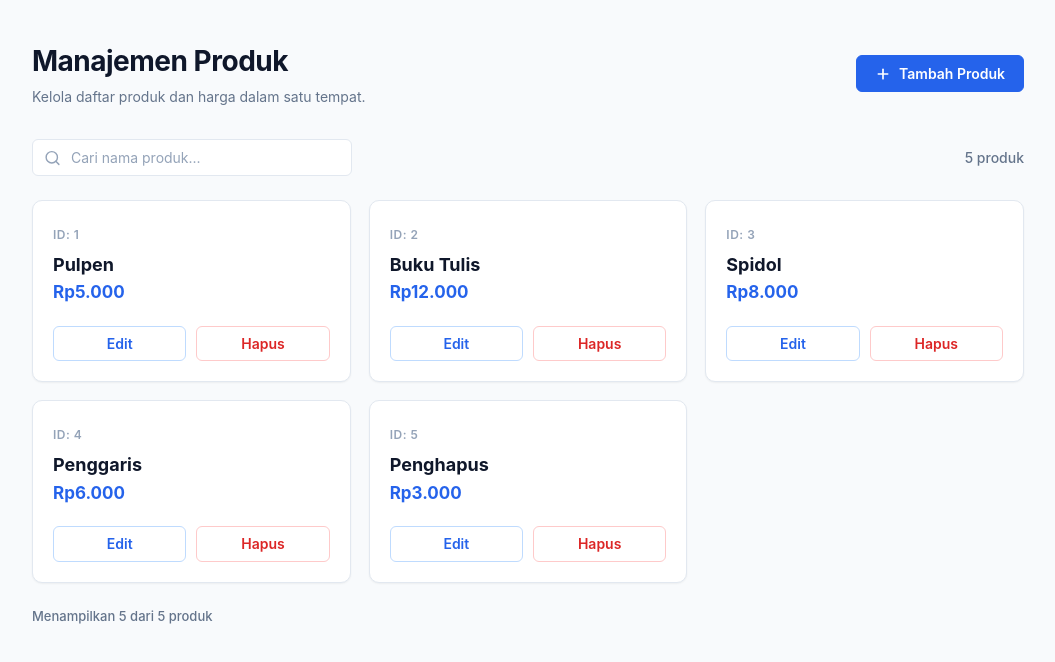
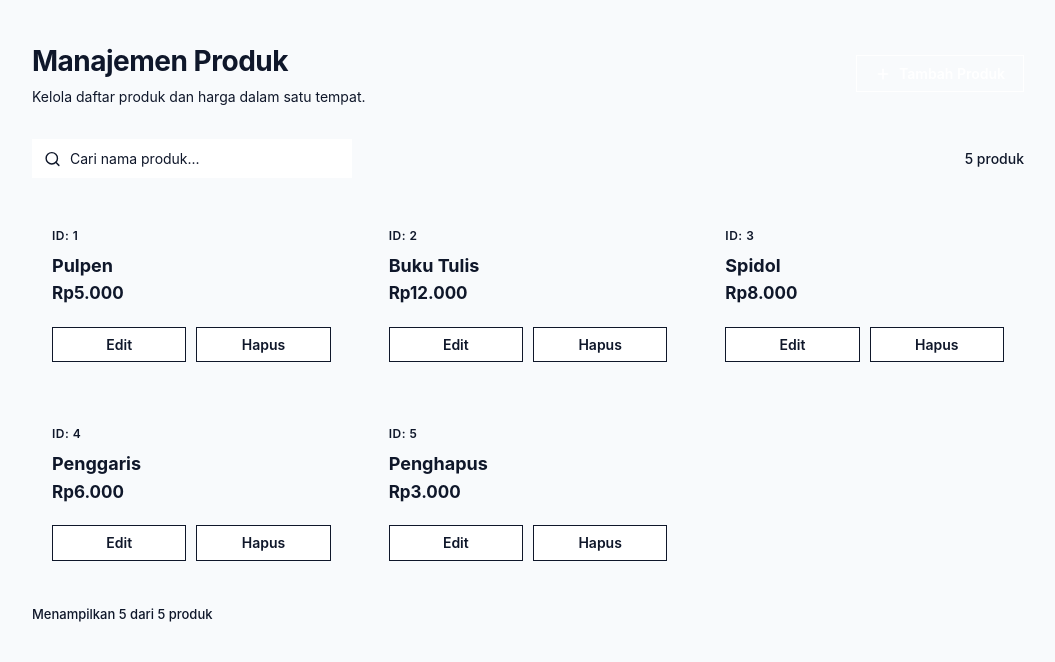
Before and after one commit to s4tr10/Pemweb-Tugas-3-React, a React (Vite) app in the folder tugas-3-react/: page / in a window 1280 px wide. Shown: the top 662 px of the page, without its empty margins (112-1167 px from the left). Built offline with nearby package versions, Linux system fonts and the light colour scheme.

Commit message:
feat(tugas-4): konfigurasi Tailwind CSS v4 pada Vite dan stylesheet utama

```diff
--- a/tugas-3-react/package.json
+++ b/tugas-3-react/package.json
@@ -15,11 +15,13 @@
     "react-router": "^7.18.6"
   },
   "devDependencies": {
+    "@tailwindcss/vite": "^4.3.5",
     "@types/node": "^24.19.2",
     "@types/react": "^19.3.0",
     "@types/react-dom": "^19.3.0",
     "@vitejs/plugin-react": "^6.1.2",
     "oxlint": "^1.90.0",
+    "tailwindcss": "^4.3.5",
     "typescript": "~7.0.2",
     "vite": "^8.3.6"
   }
--- a/tugas-3-react/src/index.css
+++ b/tugas-3-react/src/index.css
@@ -1,58 +1,27 @@
-:root {
-  --font-family: 'Inter', -apple-system, BlinkMacSystemFont, 'Segoe UI', Roboto, Oxygen, Ubuntu, Cantarell, sans-serif;
+@import "tailwindcss";
 
-  --color-bg: #f8fafc;
-  --color-surface: #ffffff;
-  --color-border: #e2e8f0;
-  --color-border-hover: #cbd5e1;
-
-  --color-text-primary: #0f172a;
-  --color-text-secondary: #64748b;
-  --color-text-muted: #94a3b8;
-
-  --color-primary: #2563eb;
-  --color-primary-hover: #1d4ed8;
-  --color-primary-light: #eff6ff;
-  --color-primary-border: #bfdbfe;
-
-  --color-danger: #dc2626;
-  --color-danger-hover: #b91c1c;
-  --color-danger-light: #fef2f2;
-  --color-danger-border: #fecaca;
-
-  --shadow-sm: 0 1px 2px 0 rgba(0, 0, 0, 0.05);
-  --shadow-md: 0 4px 6px -1px rgba(0, 0, 0, 0.07), 0 2px 4px -2px rgba(0, 0, 0, 0.05);
-  --shadow-lg: 0 10px 15px -3px rgba(0, 0, 0, 0.1), 0 4px 6px -4px rgba(0, 0, 0, 0.08);
-  --shadow-xl: 0 20px 25px -5px rgba(0, 0, 0, 0.1), 0 8px 10px -6px rgba(0, 0, 0, 0.06);
-
-  --radius-sm: 6px;
-  --radius-md: 10px;
-  --radius-lg: 14px;
-  --radius-full: 9999px;
+@layer base {
+  body {
+    font-family: 'Inter', -apple-system, BlinkMacSystemFont, 'Segoe UI', Roboto,
+      Oxygen, Ubuntu, Cantarell, sans-serif;
+    background-color: #f8fafc;
+    color: #0f172a;
+    -webkit-font-smoothing: antialiased;
+    -moz-osx-font-smoothing: grayscale;
+  }
 }
 
-*, *::before, *::after {
-  box-sizing: border-box;
-  margin: 0;
-  padding: 0;
+@keyframes modalEnter {
+  from {
+    opacity: 0;
+    transform: scale(0.96) translateY(-6px);
+  }
+  to {
+    opacity: 1;
+    transform: scale(1) translateY(0);
+  }
 }
 
-body {
-  font-family: var(--font-family);
-  background-color: var(--color-bg);
-  color: var(--color-text-primary);
-  line-height: 1.5;
-  -webkit-font-smoothing: antialiased;
-  -moz-osx-font-smoothing: grayscale;
-  min-height: 100vh;
+.animate-modal-enter {
+  animation: modalEnter 0.18s ease-out;
 }
-
-button, input {
-  font-family: inherit;
-}
-
-#root {
-  min-height: 100vh;
-  display: flex;
-  flex-direction: column;
-}
--- a/tugas-3-react/vite.config.ts
+++ b/tugas-3-react/vite.config.ts
@@ -1,7 +1,8 @@
-import react from '@vitejs/plugin-react'
-import { defineConfig } from 'vite'
+import react from '@vitejs/plugin-react';
+import tailwindcss from '@tailwindcss/vite';
+import { defineConfig } from 'vite';
 
 // https://vite.dev/config/
 export default defineConfig({
-  plugins: [react()],
-})
+  plugins: [react(), tailwindcss()],
+});
```
Also changed, not shown: 1 other file (tests, documents, lock files or other folders).
